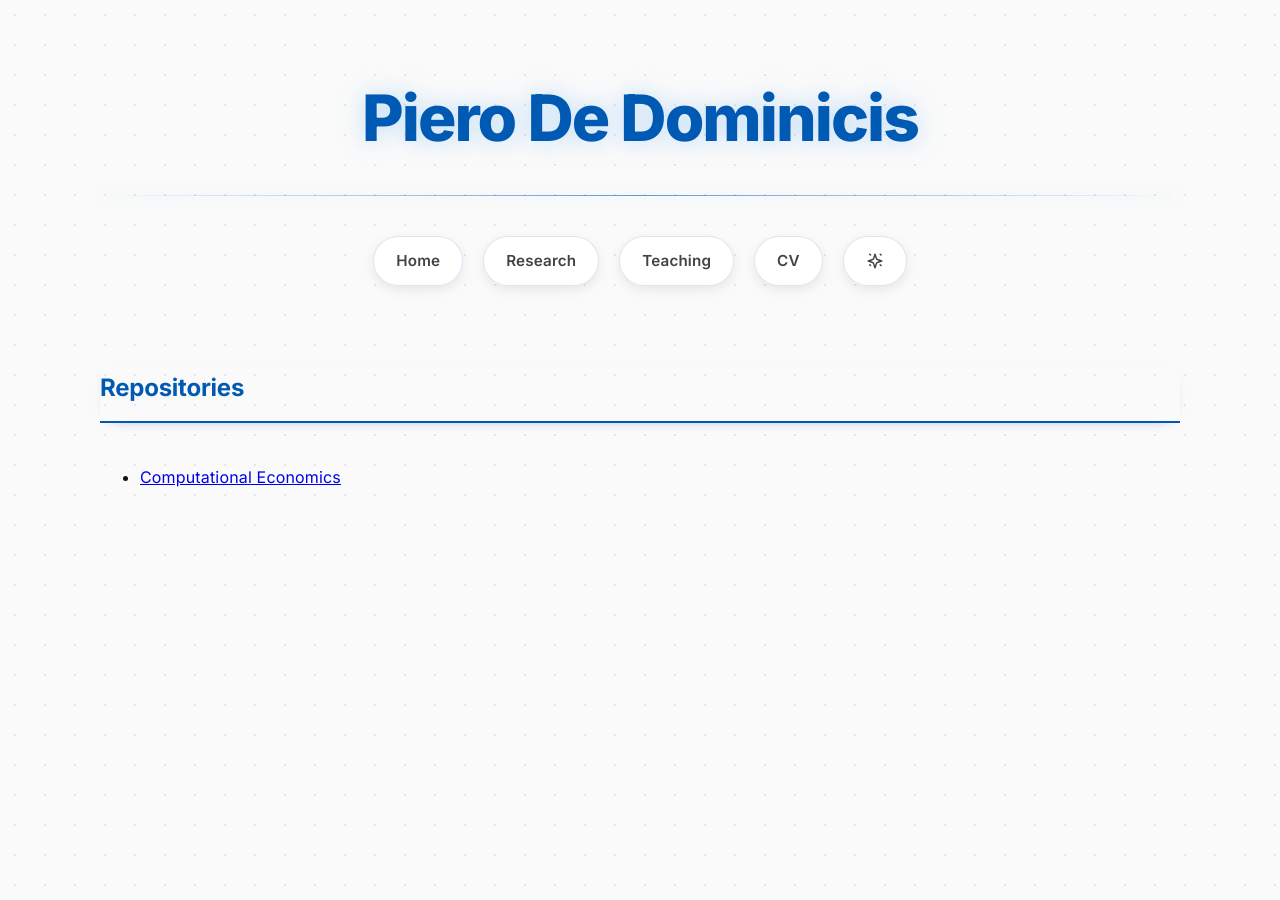
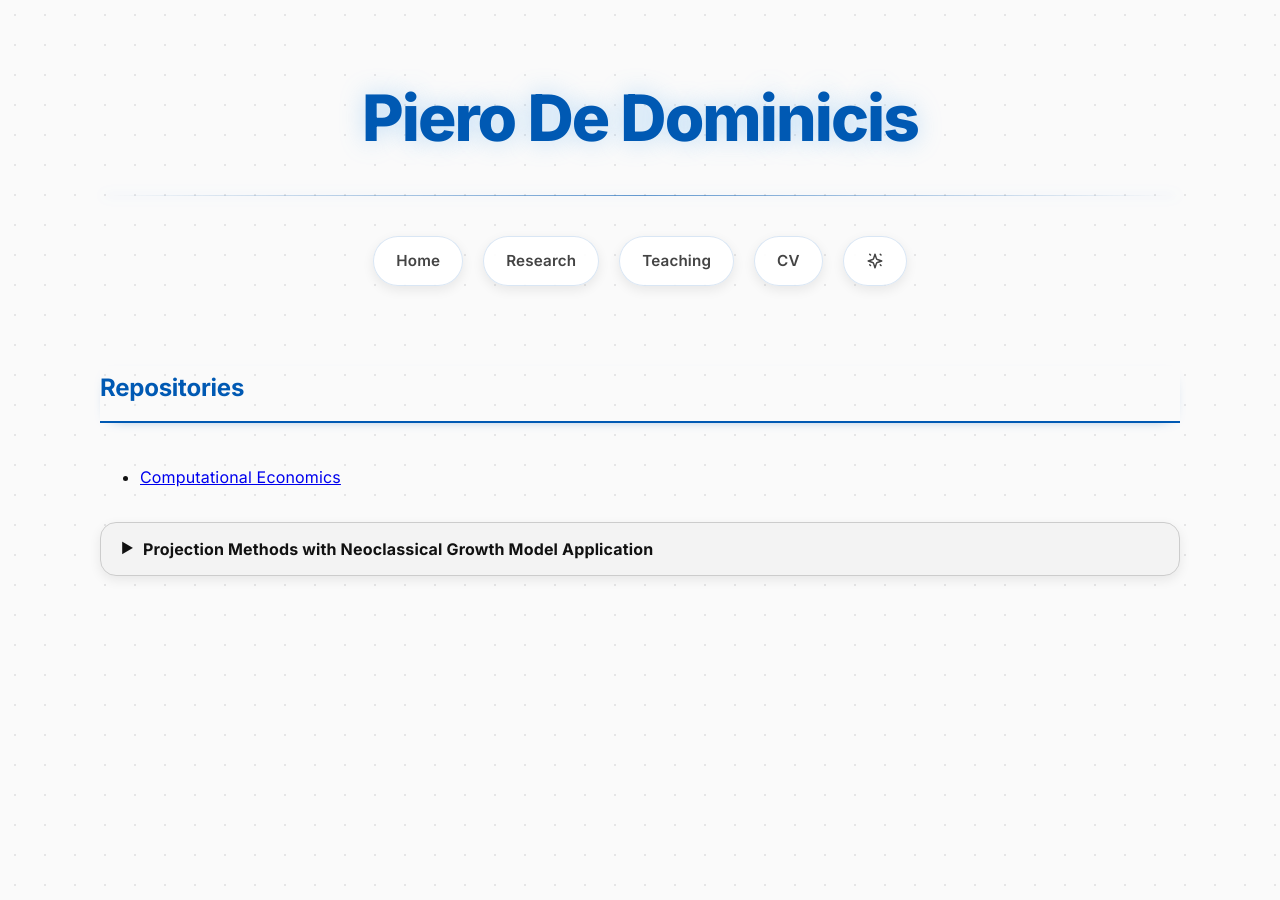
Before and after one commit to peppecon/peppecon.github.io, a Jekyll site: the page built from _pages/codes.md, in a window 1280 px wide. Built offline with Jekyll 4.4.1, drawn with Linux system fonts in a browser that asks for light colours; part of the change alters nothing that is shown.

Commit message:
Update the codes page

```diff
--- a/_pages/codes.md
+++ b/_pages/codes.md
@@ -8,3 +8,94 @@ author_profile: false
 ## Repositories
 
 - [Computational Economics](https://github.com/peppecon/Computational-Economics)
+
+<div class="abstract-container">
+  <div class="abstract-header">
+    <span class="arrow">▶</span>
+    <a href="https://github.com/peppecon/Computational-Economics/tree/main/Projection%20Methods%20with%20NGM%20Application" target="_blank" onclick="event.stopPropagation();" style="text-decoration: none; color: inherit;">Projection Methods with Neoclassical Growth Model Application</a>
+  </div>
+  <div class="abstract-content">
+    <div class="draft-button" style="margin-bottom: 20px;">
+      <a href="https://github.com/peppecon/Computational-Economics/tree/main/Projection%20Methods%20with%20NGM%20Application" target="_blank" rel="noopener noreferrer">View on GitHub</a>
+    </div>
+
+# Computational Economics: Projection Methods and NGM Applications
+
+This repository contains implementations of numerical methods for solving dynamic economic models, focusing on **Projection Methods** (Chebyshev Polynomials) and their application to the **Neoclassical Growth Model (NGM)**.
+
+## Project Overview
+
+The project is structured to demonstrate:
+1.  **Direct Implementation of Projection Methods**: Using Chebyshev polynomials to approximate value and policy functions.
+2.  **Advanced Application**: Solving the **Stochastic NGM with Endogenous Labor Supply** using global solution methods.
+
+## 1. Function Approximation & Teaching Material
+
+The following figures illustrate the core concepts of function approximation, demonstrating the convergence properties and structural advantages of Chebyshev projection methods.
+
+### Example 1: Convergence with Number of Points
+![Convergence with Points](https://raw.githubusercontent.com/peppecon/Computational-Economics/main/Projection%20Methods%20with%20NGM%20Application/presentation/figures/teaching/02_approximation_quality.png)
+
+### Chebyshev Approximation: Smooth vs Non-Smooth Functions
+![Smooth vs Non-Smooth](https://raw.githubusercontent.com/peppecon/Computational-Economics/main/Projection%20Methods%20with%20NGM%20Application/presentation/figures/teaching/03_smooth_vs_nonsmooth.png)
+
+### Chebyshev vs Taylor Polynomial: Exponential Function
+![Chebyshev vs Taylor Exp](https://raw.githubusercontent.com/peppecon/Computational-Economics/main/Projection%20Methods%20with%20NGM%20Application/presentation/figures/teaching/09a_chebyshev_vs_polynomial_exp.png)
+
+### Chebyshev Approximation: Curvy Function
+![Chebyshev Curvy](https://raw.githubusercontent.com/peppecon/Computational-Economics/main/Projection%20Methods%20with%20NGM%20Application/presentation/figures/teaching/09b_chebyshev_vs_polynomial_curvy.png)
+
+### Taylor Polynomial Approximation: Curvy Function
+![Taylor Curvy](https://raw.githubusercontent.com/peppecon/Computational-Economics/main/Projection%20Methods%20with%20NGM%20Application/presentation/figures/teaching/13_taylor_expansions_only.png)
+
+---
+
+## 2. Neoclassical Growth Model (NGM)
+
+### Calibration Parameters
+The model is calibrated using standard quarterly parameters:
+
+| Parameter | Value | Description |
+| :--- | :--- | :--- |
+| $\beta$ | 0.99 | Discount Factor |
+| $\alpha$ | 0.33 | Capital Share |
+| $\delta$ | 0.025 | Depreciation Rate |
+| $\nu$ | 1.0 | Frisch Elasticity |
+| $\rho$ | 0.95 | Persistence of Productivity Shock |
+| $\sigma$ | 0.02 | Std. Dev. of Innovation |
+| $L_{ss}$ | 0.33 | Target Labor Supply (Steady State) |
+
+### Deterministic Solution Comparison
+![Deterministic Comparison](https://raw.githubusercontent.com/peppecon/Computational-Economics/main/Projection%20Methods%20with%20NGM%20Application/solve_NGM_model/NGM_figures/deterministic_Chebyshev_direct_comparison.png)
+
+### Stochastic NGM with Endogenous Labor Supply
+
+#### Policy Functions & Results
+The stochastic solution provides the policy functions for $c(k,z)$ and $l(k,z)$.
+
+![2D Policy Functions](https://raw.githubusercontent.com/peppecon/Computational-Economics/main/Projection%20Methods%20with%20NGM%20Application/solve_NGM_model/presentation/stochastic_Chebyshev_labor_presentation_2d.png)
+
+![Policy Functions Z1](https://raw.githubusercontent.com/peppecon/Computational-Economics/main/Projection%20Methods%20with%20NGM%20Application/solve_NGM_model/NGM_figures/stochastic/stochastic_labor_policy_functions_z1.png)
+
+#### Euler Equation Errors: Convergence and Accuracy
+Measurement of numerical precision as a function of the polynomial degree ($n$). As $n$ increases, the Euler residuals vanish, demonstrating high global accuracy.
+
+| Degree $n=3$ | Degree $n=5$ |
+| :---: | :---: |
+| ![Euler n3](https://raw.githubusercontent.com/peppecon/Computational-Economics/main/Projection%20Methods%20with%20NGM%20Application/solve_NGM_model/NGM_figures/stochastic/stochastic_labor_euler_errors_3d_n3.png) | ![Euler n5](https://raw.githubusercontent.com/peppecon/Computational-Economics/main/Projection%20Methods%20with%20NGM%20Application/solve_NGM_model/NGM_figures/stochastic/stochastic_labor_euler_errors_3d_n5.png) |
+| **Degree $n=10$** | **Degree $n=20$** |
+| ![Euler n10](https://raw.githubusercontent.com/peppecon/Computational-Economics/main/Projection%20Methods%20with%20NGM%20Application/solve_NGM_model/NGM_figures/stochastic/stochastic_labor_euler_errors_3d_n10.png) | ![Euler n20](https://raw.githubusercontent.com/peppecon/Computational-Economics/main/Projection%20Methods%20with%20NGM%20Application/solve_NGM_model/NGM_figures/stochastic/stochastic_labor_euler_errors_3d_n20.png) |
+
+---
+
+## Repository Structure
+
+- `./`: Core implementations and comparisons.
+  - `chebyshev_loglinear_comparison/`: Codes for the comparison study.
+  - `solve_NGM_model/`: Stochastic NGM with endogenous labor.
+
+## Requirements
+- Python 3.x
+- NumPy, SciPy, Matplotlib
+  </div>
+</div>
```
